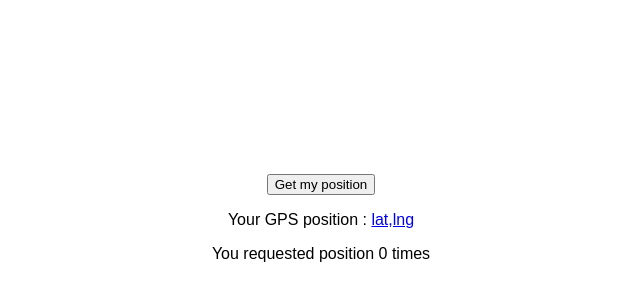
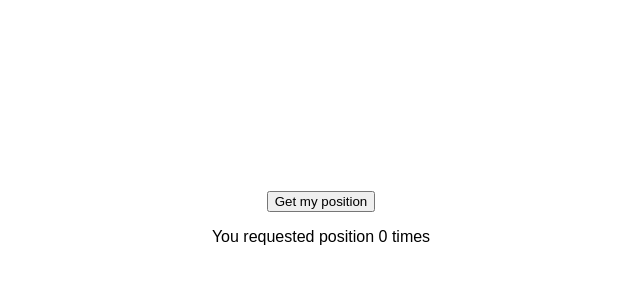
Before and after one commit to Marshal10/geolocation-react, a React (Create React App) app: page / in a window 1280 px wide. Shown: the part 182-482 px from the top of the page, without its empty margins (319-959 px from the left). Built offline with nearby package versions, Linux system fonts and the light colour scheme.

Commit message:
Get location and error handling

```diff
--- a/src/App.js
+++ b/src/App.js
@@ -2,20 +2,54 @@
 
 export default function App() {
   const [countClicks, setCountClicks] = useState(0);
+  const [position, setPosition] = useState({});
+  const [isLoading, setIsLoading] = useState(false);
+  const [error, setError] = useState(null);
+
+  const { lat, lng } = position;
 
   function getPosition() {
     setCountClicks((c) => c + 1);
+
+    if (!navigator.geolocation) {
+      return setError("Your browser does not support geolocation");
+    }
+    setIsLoading(true);
+    navigator.geolocation.getCurrentPosition(
+      (pos) => {
+        setPosition({
+          lat: pos.coords.latitude,
+          lng: pos.coords.longitude,
+        });
+        setIsLoading(false);
+      },
+      (error) => {
+        setError(error.message);
+        setIsLoading(false);
+      }
+    );
   }
 
   return (
     <div className="app">
-      <button onClick={getPosition}>Get my position</button>
-      <p>
-        Your GPS position :{" "}
-        <a target="_blank" rel="noreferrer" href="#">
-          lat,lng
-        </a>
-      </p>
+      <button onClick={getPosition} disabled={isLoading}>
+        Get my position
+      </button>
+      {isLoading && <p>Loading position...</p>}
+      {error && <p>{error}</p>}
+      {!isLoading && !error && lat && lng && (
+        <p>
+          Your GPS position :
+          <a
+            target="_blank"
+            rel="noreferrer"
+            href={`https://www.openstreetmap.org/#map=16/${lat}/${lng}`}
+          >
+            {lat},{lng}
+          </a>
+        </p>
+      )}
+
       <p>You requested position {countClicks} times</p>
     </div>
   );
```
